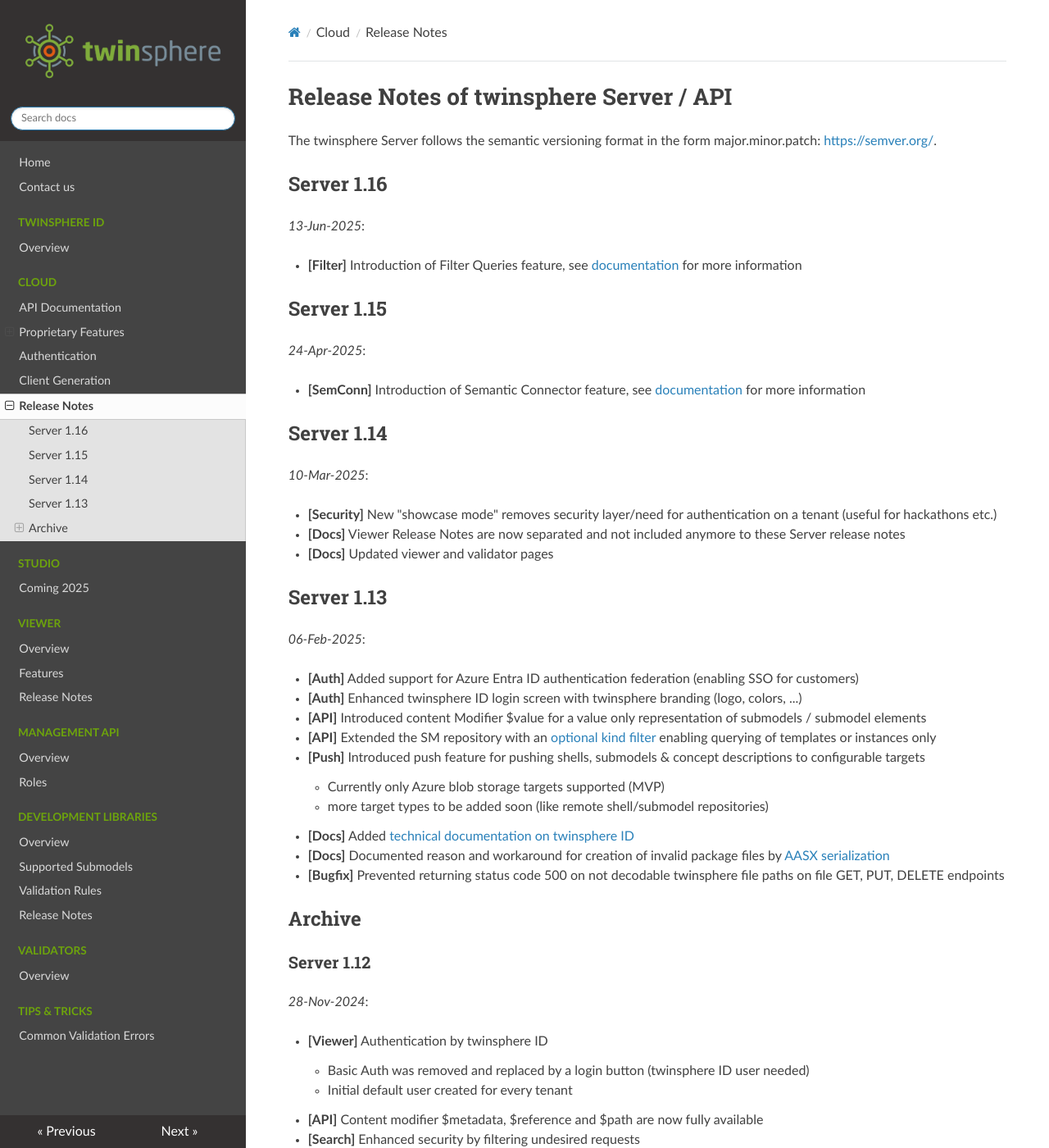
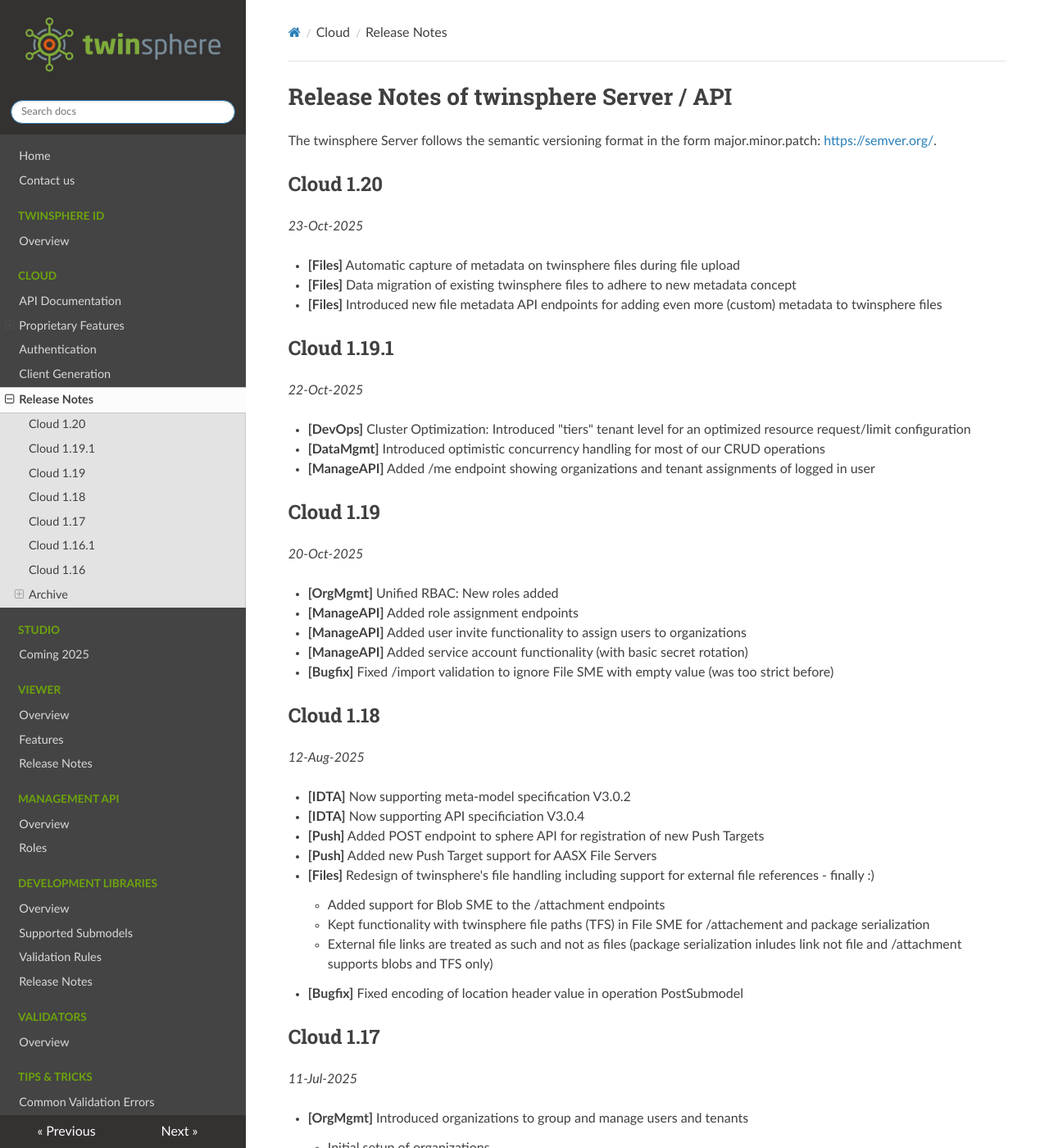
Before and after one commit to twinsphere/twinsphere.github.io, an MkDocs documentation site: the page built from docs/cloud-release-notes.md, in a window 1280 px wide and 1400 px high. Shown: the whole window at 82% size. Built offline with MkDocs 1.6.1, drawn with Linux system fonts in a browser that asks for light colours; nearby versions of some CDN libraries; some of the changed text lies outside the part shown.

Commit message:
feat(1.20): add relnotes cloud 1.16.1 up to 1.20

```diff
--- a/docs/cloud-release-notes.md
+++ b/docs/cloud-release-notes.md
@@ -3,31 +3,96 @@
 The twinsphere Server follows the semantic versioning format in the form major.minor.patch:
 [https://semver.org/](https://semver.org/).
 
-## Server 1.16
+## Cloud 1.20
 
-*13-Jun-2025*:
+*23-Oct-2025*
+
+- **[Files]** Automatic capture of metadata on twinsphere files during file upload
+- **[Files]** Data migration of existing twinsphere files to adhere to new metadata concept
+- **[Files]** Introduced new file metadata API endpoints for adding even more (custom) metadata to twinsphere files
+
+## Cloud 1.19.1
+
+*22-Oct-2025*
+
+- **[DevOps]** Cluster Optimization: Introduced "tiers" tenant level for an optimized resource request/limit configuration
+- **[DataMgmt]** Introduced optimistic concurrency handling for most of our CRUD operations
+- **[ManageAPI]**  Added /me endpoint showing organizations and tenant assignments of logged in user
+
+## Cloud 1.19
+
+*20-Oct-2025*
+
+- **[OrgMgmt]** Unified RBAC: New roles added
+- **[ManageAPI]** Added role assignment endpoints
+- **[ManageAPI]** Added user invite functionality to assign users to organizations
+- **[ManageAPI]** Added service account functionality (with basic secret rotation)
+- **[Bugfix]** Fixed /import validation to ignore File SME with empty value (was too strict before)
+
+## Cloud 1.18
+
+*12-Aug-2025*
+
+- **[IDTA]** Now supporting meta-model specification V3.0.2
+- **[IDTA]** Now supporting API specificiation V3.0.4
+- **[Push]** Added POST endpoint to sphere API for registration of new Push Targets
+- **[Push]** Added new Push Target support for AASX File Servers
+- **[Files]** Redesign of twinsphere's file handling including support for external file references - finally :)
+    - Added support for Blob SME to the /attachment endpoints
+    - Kept functionality with twinsphere file paths (TFS) in File SME for /attachement and package serialization
+    - External file links are treated as such and not as files (package serialization inludes link not file and /attachment supports blobs and TFS only)
+- **[Bugfix]** Fixed encoding of location header value in operation PostSubmodel
+
+## Cloud 1.17
+
+*11-Jul-2025*
+
+- **[OrgMgmt]** Introduced organizations to group and manage users and tenants
+    - Initial setup of organizations
+    - Migration of all existing users to organizations
+- **[OrgMgmt]** New internal Principal context service
+    - Keeps the centralized info on "principals" (users and service accounts)
+    - Informs about assigned organizations, tenants, roles, etc.
+- **[ManageAPI]** New twinsphere Management Service
+    - Public API which exposes automation endpoints for customers (for all product areas)
+    - New get tenants endpoint
+- **[Cloud]** New internal Cloud Automation Service
+    - Used internally for tenant management and automation
+- **[Security]** Established secure inter-service communication between all twinsphere services
+
+## Cloud 1.16.1
+
+*09-Jul-2025*
+
+- **[Filter]** Added further shell properties displayName, idShort and aas-id to [Filter Queries](cloud-filter-queries.md)
+
+## Cloud 1.16
+
+*13-Jun-2025*
 
 - **[Filter]** Introduction of Filter Queries feature, see [documentation](cloud-filter-queries.md) for more information
 
-## Server 1.15
+## Archive
 
-*24-Apr-2025*:
+### Cloud 1.15
+
+*24-Apr-2025*
 
 - **[SemConn]** Introduction of Semantic Connector feature, see [documentation](cloud-semantic-connector.md) for more
   information
 
-## Server 1.14
+### Cloud 1.14
 
-*10-Mar-2025*:
+*10-Mar-2025*
 
 - **[Security]** New "showcase mode" removes security layer/need for authentication on a tenant (useful for hackathons
   etc.)
 - **[Docs]** Viewer Release Notes are now separated and not included anymore to these Server release notes
 - **[Docs]** Updated viewer and validator pages
 
-## Server 1.13
+### Cloud 1.13
 
-*06-Feb-2025*:
+*06-Feb-2025*
 
 - **[Auth]** Added support for Azure Entra ID authentication federation (enabling SSO for customers)
 - **[Auth]** Enhanced twinsphere ID login screen with twinsphere branding (logo, colors, ...)
@@ -43,11 +108,9 @@
 - **[Bugfix]** Prevented returning status code 500 on not decodable twinsphere file paths on file GET, PUT, DELETE
   endpoints
 
-## Archive
+### Cloud 1.12
 
-### Server 1.12
-
-*28-Nov-2024*:
+*28-Nov-2024*
 
 - **[Viewer]** Authentication by twinsphere ID
     - Basic Auth was removed and replaced by a login button (twinsphere ID user needed)
@@ -61,58 +124,58 @@
 - **[Bugfix]** Adapted viewer to respect input format serialization of assetIds Parameter(s) for discovery endpoint GET
   /lookup/shells
 
-### Server 1.11.1
+### Cloud 1.11.1
 
-*07-Nov-2024*:
+*07-Nov-2024*
 
 - **[Bugfix]** Viewer now correctly displays internal segments of time series submodels
 
-### Server 1.11
+### Cloud 1.11
 
-*06-Nov-2024*:
+*06-Nov-2024*
 
 - **[API]** Introduction of API-Endpoints to interact with submodels on submodel element level (CRUD)
     - Please be aware that change events will not yet be fired when changes on element level take place.
 - **[API]** Removed SM-Superpaths for now due to Issue #260 · admin-shell-io/aas-specs-api
 
-### Server 1.10.1
+### Cloud 1.10.1
 
-*29-Oct-2024*:
+*29-Oct-2024*
 
 - **[Viewer]** Added rendering of Entity and RelationshipElement types to generic view enabling display of BoM submodels
 
-### Server 1.10
+### Cloud 1.10
 
-*09-Oct-2024*:
+*09-Oct-2024*
 
 - **[Auth]** Added the possibility for twinsphere ID human users to login to twinsphere's Swagger UI
 - **[Security]** Introduced Patch & Update Management Process to keep all component up to date
 
-### Server 1.9.4
+### Cloud 1.9.4
 
-*12-Sep-2024*:
+*12-Sep-2024*
 
 - **[Search]** Added complete end-to-end example for building a search based UI and pagination example in docs
 - **[Search]** Introduced language specific indexing, increased indexing performance and optimized of index disk size
 
-### Server 1.9.3
+### Cloud 1.9.3
 
-*11-Sep-2024*:
+*11-Sep-2024*
 
 - **[DevOps]** Moved all twinsphere production cloud (shared) tenants to a dedicated kubernetes cluster
 
-### Server 1.9.2
+### Cloud 1.9.2
 
-*28-Aug-2024*:
+*28-Aug-2024*
 
 - **[Search]** We added the real names of the properties in all available languages and the unit of the value from the
   linked concept description to the collection object
 - **[Bugfix]** /serialization now complies to the specified file name convention by naming the aas-spec file inside a
   created package /aasx/data.{xml|json}
 
-### Server 1.9.1
+### Cloud 1.9.1
 
-*13-Aug-2024*:
+*13-Aug-2024*
 
 - **[API]** Introduction of proprietary Implicit Shell Registry for on-the-fly generation of basic shell descriptors
   based on existing shell repo data
@@ -125,9 +188,9 @@
     - see [Discovery-Lookup not consistently specified in Part 2 and OpenAPI spec- Issue #301 -
     admin-shell-io/aas-specs-api (github.com)](https://github.com/admin-shell-io/aas-specs-api/issues/301)
 
-### Server 1.9
+### Cloud 1.9
 
-*07-Aug-2024*:
+*07-Aug-2024*
 
 - **[Bugfix]** /import now ignores package thumbnails. Instead default thumbnails of assets are used.
 - **[Security]** Introduced vulnerability & patch level scanning
@@ -143,9 +206,9 @@
     all server api endpoints
 - **[Security]** Enabled twinsphere ID security logging
 
-### Server 1.8
+### Cloud 1.8
 
-*18-Jul-2024*:
+*18-Jul-2024*
 
 - Added logging of all access to key store
 - Introduction of twinsphere's search feature
@@ -153,9 +216,9 @@
     - New API endpoint /search for posting MongoDB queries based on available indexes
 - Change Events are now an optional tenant feature and deactivated by default (opt-in, saves resource costs)
 
-### Server 1.7
+### Cloud 1.7
 
-*23-May-2024*:
+*23-May-2024*
 
 - Introduction of File Repository for management of files (endpoints /api/v3.0/files…)
     - Files are identified by a so called twinsphere File Path which is valid in the context of a twinsphere tenant
@@ -170,18 +233,18 @@
     - GET /serialization for AASX packages
         - Packs file which can be found and ignores invalid twinsphere File Paths (non-existing files)
 
-### Server 1.6
+### Cloud 1.6
 
-*22-Apr-2024*:
+*22-Apr-2024*
 
 - New optional query parameter in GET /shells enables filtering by asset type (e.g. only type shells)
 - Restriction of endpoints with pagination to return a maximum of 250 list elements each (limit parameter)
 - [Bugfix] Endpoints with pagination now no longer return a cursor attribute in the PagingMetadata object when the end
   of the result has been reached.
 
-### Server 1.5.1
+### Cloud 1.5.1
 
-*15-Apr-2024*:
+*15-Apr-2024*
 
 <!-- markdownlint-disable no-inline-html -->
 
@@ -193,9 +256,9 @@
 
 <!-- markdownlint-enable no-inline-html -->
 
-### Server 1.5
+### Cloud 1.5
 
-*09-Apr-2024*:
+*09-Apr-2024*
 
 <!-- markdownlint-disable no-inline-html -->
 
@@ -215,9 +278,9 @@
 
 <!-- markdownlint-enable no-inline-html -->
 
-### Server 1.4
+### Cloud 1.4
 
-*27-Mar-2024*:
+*27-Mar-2024*
 
 - Separation of the submodel repository and conversion of the SM repo superpaths to the original root paths
     - Original SM repo superpaths are still temporarily available via redirects
@@ -225,9 +288,9 @@
 - HTTP Access Headers of the API now allow access from any Origins (Access-Control-Allow-Origin: *)
     - Facilitates the direct integration of the twinsphere API into frontend applications
 
-### Server 1.3.1
+### Cloud 1.3.1
 
-*15-Mar-2024*:
+*15-Mar-2024*
 
 - Gzip compression of the message payload of the change events
     - Allows the transport of larger submodels beyond the Azure Event Grid MQTT message size limit of 512kB
@@ -238,9 +301,9 @@
     - relevant for validation of the metamodel (see [release aas-core3.0-csharp
     1.0.1](https://github.com/aas-core-works/aas-core3.0-csharp/releases/tag/v1.0.1))
 
-### Server 1.3
+### Cloud 1.3
 
-*13-Mar-2024*:
+*13-Mar-2024*
 
 <!-- markdownlint-disable no-inline-html -->
 
@@ -252,15 +315,15 @@
 
 <!-- markdownlint-enable no-inline-html -->
 
-### Server 1.2.1
+### Cloud 1.2.1
 
- *28-Feb-2024*:
+ *28-Feb-2024*
 
 - [Bugfix] Fixed GetThumbnail operation for existing thumbnails (no more 404 "Document mapping was not found..." )
 
-### Server 1.2
+### Cloud 1.2
 
-*27-Feb-2024*:
+*27-Feb-2024*
 
 - Introduction of a change log
     - Logging of any creation, modification and deletion of AAS and SM
@@ -277,28 +340,28 @@
 - [Bugfix] Extent modifier now only filters blobs and no more Base64 strings (“StatusValue” bug)
 - [Bugfix] AASX package serialization no longer returns a 404 error code for assets without thumbnail
 
-### Server 1.1.3
+### Cloud 1.1.3
 
-*15-Feb-2024*:
+*15-Feb-2024*
 
 - [Bugfix] Fixed missing query param assetIds for API endpoint /shells/$references
 
-### Server 1.1.2
+### Cloud 1.1.2
 
-*12-Feb-2024*:
+*12-Feb-2024*
 
 - [Bugfix] /serialization now produces correct results for request on only AAS- or SM-IDs
 - [Bugfix] a revised swagger.json now also enables automated client generation with NSwag
 
-### Server 1.1.1
+### Cloud 1.1.1
 
-*07-Feb-2024*:
+*07-Feb-2024*
 
 - [Bugfix] Correction of our monitoring components (only internal)
 
-### Server 1.1
+### Cloud 1.1
 
-*15-Feb-2024*:
+*15-Feb-2024*
 
 - Serialization interface to output specific asset administration shells and submodels in the desired format
     - Return formats include JSON, XML and AASX
@@ -315,9 +378,9 @@
 - Content modifier $path
     - Returns the idShort of the requested element and a list of idShort paths to subordinate elements.
 
-### Server 1.0.2
+### Cloud 1.0.2
 
-*16-Jan-2024*:
+*16-Jan-2024*
 
 - [Bugfix] Spec-compliant result objects are now returned for unsuccessful API requests
 - [Bugfix] API now supports Base64URL-encoded identifiers with and (new) also without padding
@@ -326,9 +389,9 @@
     - Usage note: When using in Swagger, please specify the padding characters (=) non-url-encoded if required, as this
     client performs url-safe-encoding anyway - it is best to omit them altogether.
 
-### Server 1.0
+### Cloud 1.0
 
-*22-Dez-2023*:
+*22-Dez-2023*
 
 - Creation and deletion of submodel references in an existing AAS
 - Concept Description Repository
@@ -336,37 +399,37 @@
 - Import endpoint now also processes the concept descriptions of an AASX package
 - [Bugfix] POST/PUT methods produce an error 500 with invalid JSON (e.g. only {}) in case of an error
 
-### Server 0.4
+### Cloud 0.4
 
-*12-Dez-2023*:
+*12-Dez-2023*
 
 - Creation, modification and deletion of asset administration shells
 - Retrieving and changing the asset information of an AAS
 - Creation, modification and deletion of submodels
 - Modification and deletion of thumbnails and other files/documents
 
-### Server 0.3.4
+### Cloud 0.3.4
 
-*10-Nov-2023*:
+*10-Nov-2023*
 
 - [Bugfix] Optional XML prolog in aas-spec file within AASX package now possible
 
-### Server 0.3.3
+### Cloud 0.3.3
 
-*07-Nov-2023*:
+*07-Nov-2023*
 
 - [Bugfix] Sphere import endpoint does now overwrite shell/submodel data.
 
-### Server 0.3.2
+### Cloud 0.3.2
 
-*06-Nov-2023*:
+*06-Nov-2023*
 
 - [Bugfix] return pageable at GetAllSubmodellReferences
 - Enhanced Swagger API documentation
 
-### Server 0.3
+### Cloud 0.3
 
-*31-Oct-2023*:
+*31-Oct-2023*
 
 - AASX Import (Part 2: without Concept Descriptions)
     - Included AAS, submodels and files are imported
@@ -374,18 +437,18 @@
 - Discovery from globalAssetId or specificAssetId to aasId (for QR code resolution)
 - Retrieval of AAS, submodels, thumbnails and other files/documents
 
-### Server 0.2
+### Cloud 0.2
 
-*20-Oct-2023*:
+*20-Oct-2023*
 
 - Basic Auth for (initially simple) access protection of the API
 - Upload and retrieval of AAS
 - Import AASX package (part 1: processing of AAS and SM only)
     - Proprietary endpoint for upload via SDK
 
-### Server 0.1
+### Cloud 0.1
 
-*09-Oct-2023*:
+*09-Oct-2023*
 
 - Architecture of the platform
 - Automation of the infrastructure as infrastructure-as-code
```
